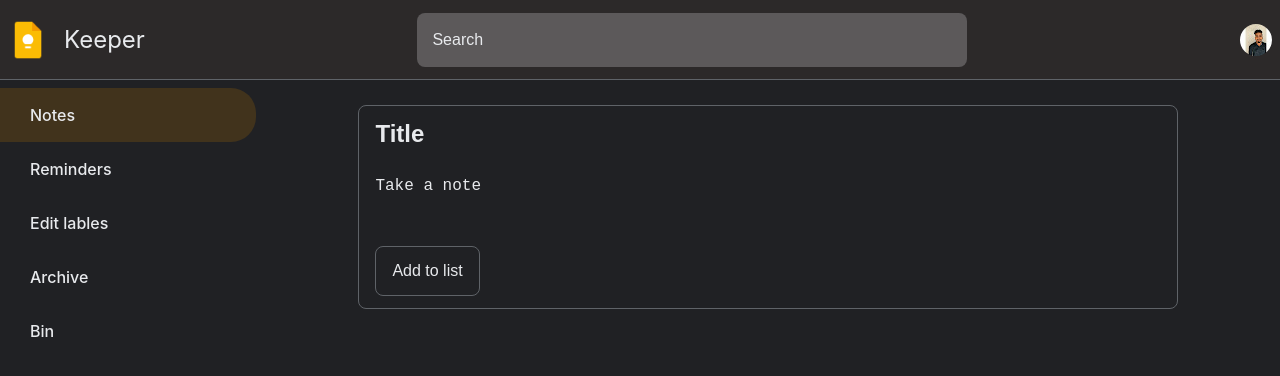
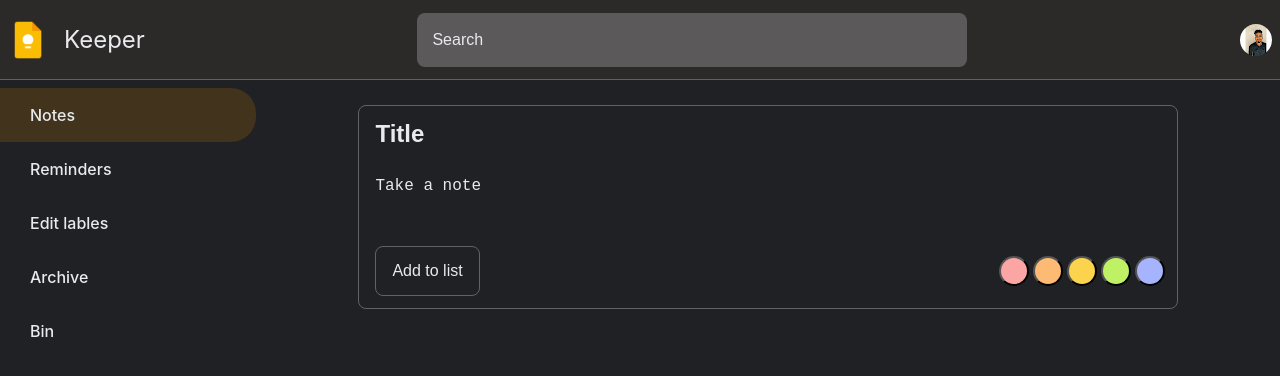
Before and after one commit to Deepak-1373/keeper-app, a React (Create React App) app: page / in a window 1280 px wide. Shown: the top 376 px of the page. Built offline with nearby package versions, Linux system fonts and the light colour scheme.

Commit message:
feat: add colorlist component

```diff
--- a/src/components/ColorList/ColorList.css
+++ b/src/components/ColorList/ColorList.css
@@ -0,0 +1,16 @@
+.color-list {
+  margin: 1rem;
+}
+
+.color-picker {
+  margin: 2px;
+  width: 3rem;
+  height: 3rem;
+  border-radius: 50%;
+  transition: all 0.2s;
+}
+
+.color-picker:hover {
+  opacity: 0.7;
+  border: 1px solid #3f3f46;
+}
--- a/src/components/ColorList/ColorList.jsx
+++ b/src/components/ColorList/ColorList.jsx
@@ -3,5 +3,20 @@ import { colors } from "./data";
 import "./ColorList.css";
 
 export const ColorList = () => {
-  return <div>ColorList</div>;
+  const handleOnChange = (string, property) => {
+    console.log(string, property);
+  };
+  return (
+    <span className="color-list flex items-center justify-center">
+      {colors.map((color) => (
+        <button
+          type="button"
+          key={color}
+          className="color-picker"
+          style={{ background: color }}
+          onClick={() => handleOnChange("backgroundColor", color)}
+        ></button>
+      ))}
+    </span>
+  );
 };
--- a/src/components/NotesForm/NotesForm.jsx
+++ b/src/components/NotesForm/NotesForm.jsx
@@ -1,6 +1,7 @@
 import React, { useState } from "react";
 import { useNotes } from "../../context";
 import { HANDLE_SUBMIT } from "../../reducer";
+import { ColorList } from "../ColorList/ColorList";
 import "./NotesForm.css";
 
 export const NotesForm = () => {
@@ -35,7 +36,7 @@ export const NotesForm = () => {
     <div className="form-container">
       <form
         className="form-area flex flex-col justify-center items-start rounded-lg border-base"
-        onSubmit={handleSubmit}
+        onSubmit={(e) => handleSubmit(e)}
       >
         <input
           required
@@ -52,9 +53,12 @@ export const NotesForm = () => {
           value={notes.content}
           onChange={(e) => handleChange(e, "content")}
         ></textarea>
-        <button className="add-btn rounded-lg text-base bg-inherit px-4 py-3 border-base cursor-pointer">
-          Add to list
-        </button>
+        <div className="w-full flex justify-between items-center">
+          <button className="add-btn rounded-lg text-base bg-inherit px-4 py-3 border-base cursor-pointer">
+            Add to list
+          </button>
+          <ColorList />
+        </div>
       </form>
     </div>
   );
```
